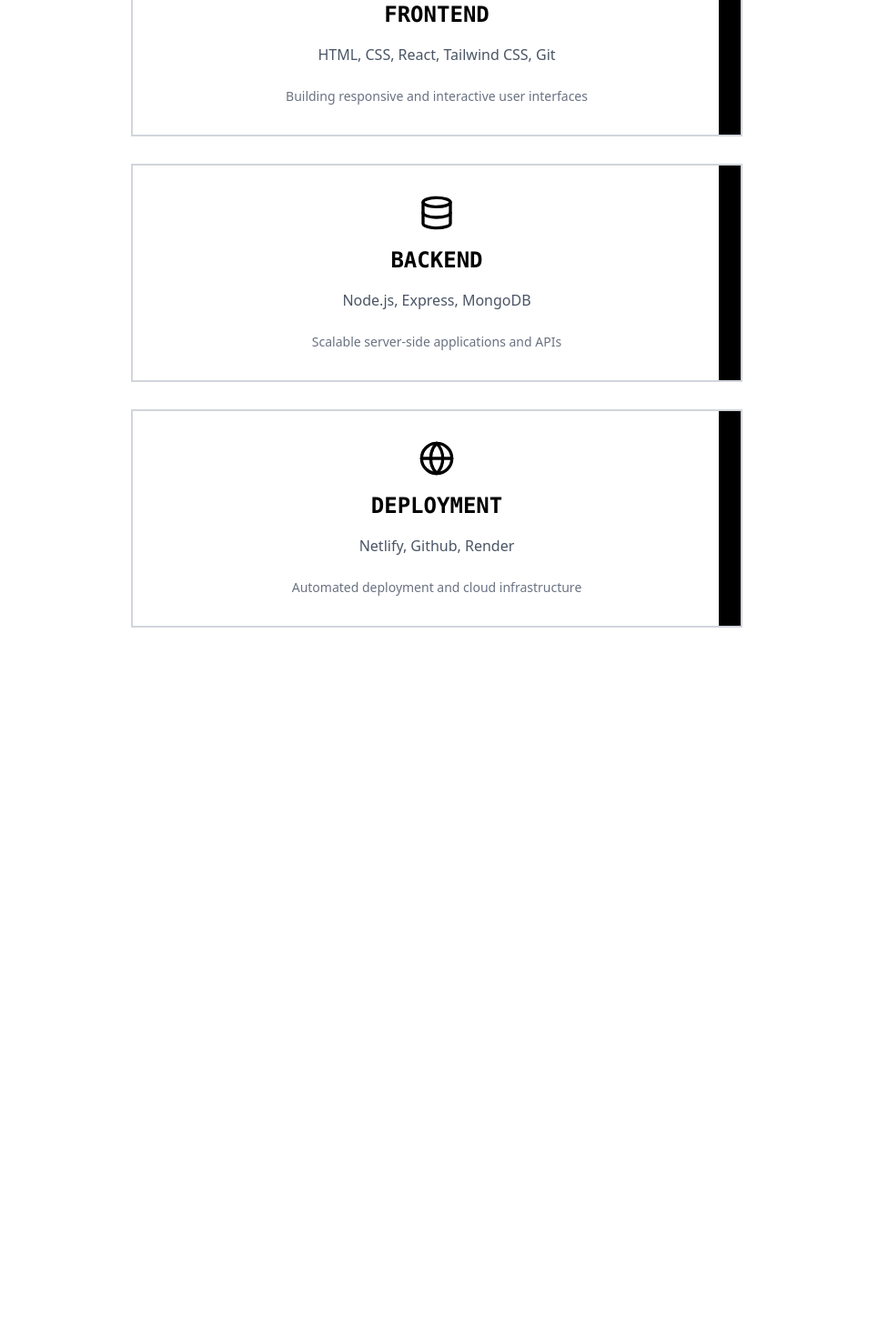
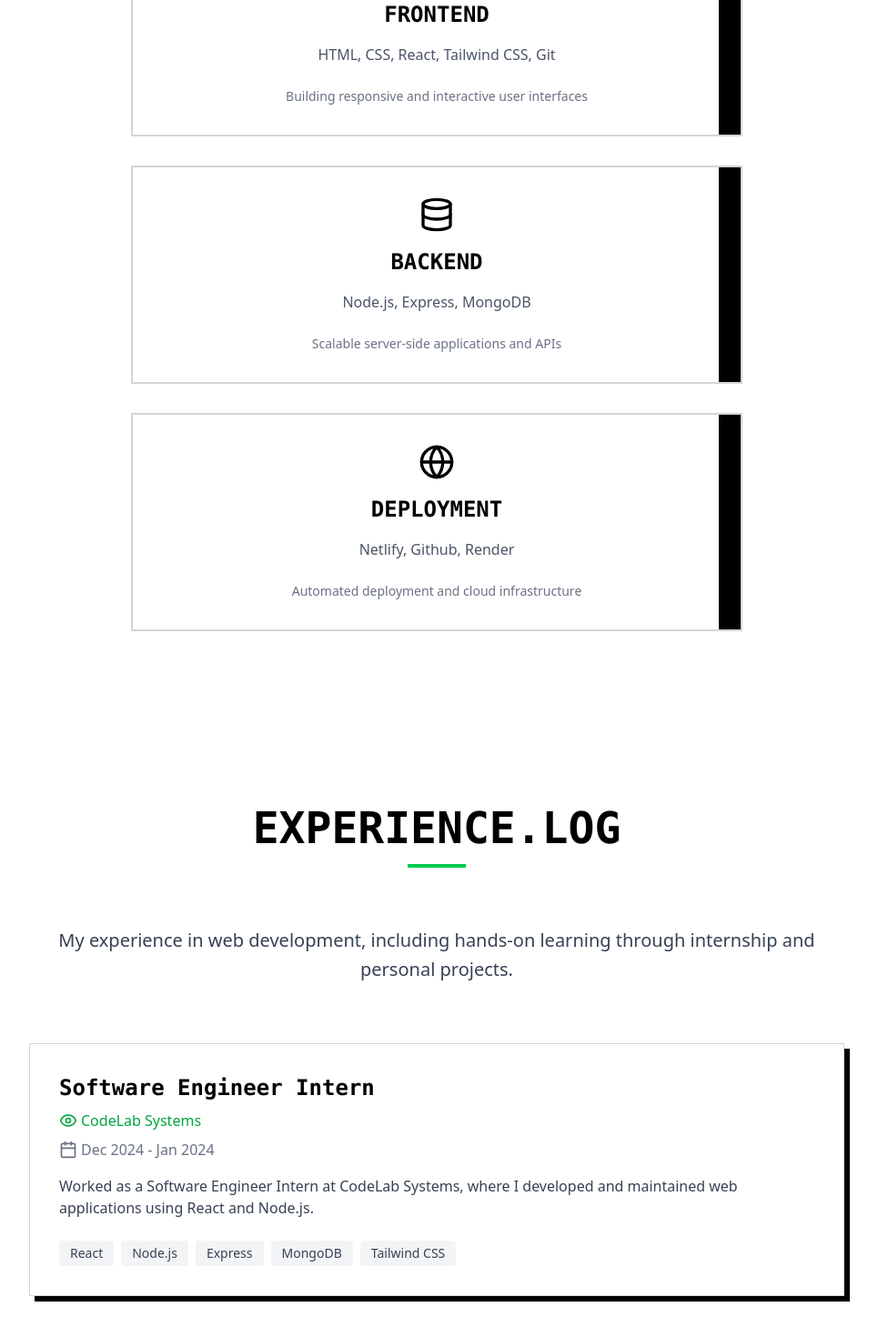
Before and after one commit to manishSshetty/MyPortfolio, a React (Vite) app: page / in a window 1280 px wide. Shown: the part 1312-2782 px from the top of the page at 91% size, without its empty margins (160-1125 px from the left). Before the commit the page ends 2066 px from the top, so only its background shows below. Built offline with nearby package versions, Linux system fonts and the light colour scheme.

Commit message:
Add Experience page design

```diff
--- a/src/App.jsx
+++ b/src/App.jsx
@@ -1,12 +1,14 @@
 import React from 'react'
 import Home from './pages/Home'
 import About from './pages/About'
+import Experience from './pages/Experience'
 
 const App = () => {
   return (
     <div>
     <Home/>
     <About/>
+    <Experience/>
     </div>
   )
 }
--- a/src/Components/Header.jsx
+++ b/src/Components/Header.jsx
@@ -8,7 +8,7 @@ const Header = () => {
         <h1 className="text-base sm:text-lg md:text-xl lg:text-2xl font-mono font-bold tracking-wide">
           PORTFOLIO.EXE
         </h1>
-        <button className="flex flex-col gap-0.5 sm:gap-1 p-2 sm:p-2.5 md:p-3">
+        <button className="flex flex-col gap-0.5 sm:gap-1 p-2 sm:p-2.5 md:p-3 cursor-pointer">
          <Menu />
         </button>
       </div>
--- a/src/pages/About.jsx
+++ b/src/pages/About.jsx
@@ -1,20 +1,15 @@
 import React from "react";
-import Header from "../Components/Header";
 import { Code, Database, Globe } from "lucide-react";
 
 const About = () => {
   return (
-    <div>
-      <div className="min-h-screen bg-white relative">
-        <main className="relative z-10 px-4 md:px-6 pt-24 md:pt-32 pb-16">
-
+    <main className="min-h-screen bg-white px-4 md:px-6 pt-24 md:pt-32 pb-16">
       <div className="text-center mb-16">
         <h1 className="text-3xl sm:text-4xl md:text-5xl font-mono font-bold mb-4">
           ABOUT.TXT
         </h1>
         <div className="w-16 h-1 bg-green-500 mx-auto"></div>
       </div>
-
 
       <div className="max-w-4xl mx-auto text-center mb-16">
         <p className="text-base sm:text-lg md:text-xl text-gray-700 leading-relaxed">
@@ -24,68 +19,39 @@ const About = () => {
         </p>
       </div>
 
-          <div className="max-w-2xl mx-auto">
+      <div className="max-w-2xl mx-auto space-y-8">
         <div className="bg-white border-2 border-gray-300 p-8 relative hover:bg-gray-50 cursor-pointer">
-
           <div className="absolute top-0 right-0 w-6 h-full bg-black"></div>
-
           <div className="text-center">
-                <div className="text-4xl flex flex-col items-center justify-center mb-4">
-                  <Code size={40} />
-                </div>
-
+            <Code size={40} className="mx-auto mb-4" />
             <h2 className="text-2xl font-mono font-bold mb-4">FRONTEND</h2>
-
             <p className="text-gray-600 mb-6">
               HTML, CSS, React, Tailwind CSS, Git
             </p>
-
             <p className="text-sm text-gray-500">
               Building responsive and interactive user interfaces
             </p>
           </div>
         </div>
-          </div>
 
-          <div className="max-w-2xl mx-auto mt-[30px] ">
         <div className="bg-white border-2 border-gray-300 p-8 relative hover:bg-gray-50 cursor-pointer">
-
           <div className="absolute top-0 right-0 w-6 h-full bg-black"></div>
-
-              <div className="text-center flex flex-col items-center justify-center ">
-
-                <div className="text-4xl mb-4">
-                  <Database size={40} />
-                </div>
-
+          <div className="text-center">
+            <Database size={40} className="mx-auto mb-4" />
             <h2 className="text-2xl font-mono font-bold mb-4">BACKEND</h2>
-
             <p className="text-gray-600 mb-6">Node.js, Express, MongoDB</p>
-
             <p className="text-sm text-gray-500">
               Scalable server-side applications and APIs
             </p>
           </div>
         </div>
-          </div>
 
-          <div className="max-w-2xl mx-auto mt-[30px]">
         <div className="bg-white border-2 border-gray-300 p-8 relative hover:bg-gray-50 cursor-pointer">
-
           <div className="absolute top-0 right-0 w-6 h-full bg-black"></div>
-
-              <div className="text-center flex flex-col items-center justify-center">
-
-                <div className="text-4xl mb-4">
-                  <Globe size={40} />
-                </div>
-
-                <h2 className="text-2xl font-mono font-bold mb-4">
-                  DEPLOYMENT
-                </h2>
-
+          <div className="text-center">
+            <Globe size={40} className="mx-auto mb-4" />
+            <h2 className="text-2xl font-mono font-bold mb-4">DEPLOYMENT</h2>
             <p className="text-gray-600 mb-6">Netlify, Github, Render</p>
-
             <p className="text-sm text-gray-500">
               Automated deployment and cloud infrastructure
             </p>
@@ -93,8 +59,6 @@ const About = () => {
         </div>
       </div>
     </main>
-      </div>
-    </div>
   );
 };
 
--- /dev/null
+++ b/src/pages/Experience.jsx
@@ -0,0 +1,75 @@
+import { Calendar, Eye } from "lucide-react";
+import React from "react";
+
+const Experience = () => {
+  return (
+    <div className="min-h-screen bg-white">
+      <main className="px-4 md:px-6 pt-24 md:pt-32 pb-16">
+        <div className="text-center mb-16">
+          <h1 className="text-3xl sm:text-4xl md:text-5xl font-mono font-bold mb-4">
+            EXPERIENCE.LOG
+          </h1>
+          <div className="w-16 h-1 bg-green-500 mx-auto"></div>
+        </div>
+
+        <div className="max-w-4xl mx-auto text-center mb-16">
+          <p className="text-base sm:text-lg md:text-xl text-gray-700 leading-relaxed">
+            My experience in web development, including hands-on learning
+            through internship and personal projects.
+          </p>
+        </div>
+
+        <div className="max-w-4xl mx-auto">
+          <div className="bg-white hover:bg-gray-50 border border-gray-300 p-8 w-full shadow-[6px_6px_0px_#000000]">
+            <h3 className="text-2xl font-mono font-bold mb-2">
+              Software Engineer Intern
+            </h3>
+
+            <a
+              href="https://codelabsystems.in/"
+              target="_blank"
+              rel="noopener noreferrer"
+              className="flex items-center text-green-600 mb-2 gap-1 transition-colors duration-200 hover:text-green-800 hover:underline"
+            >
+              <Eye className="w-5 h-5" />
+              CodeLab Systems
+            </a>
+
+            <div className="flex items-center text-gray-500 mb-4 gap-1">
+              <Calendar className="w-5 h-5"/>
+              Dec 2024 - Jan 2024
+            </div>
+
+            <p className="text-gray-700 mb-6">
+              Worked as a Software Engineer Intern at CodeLab Systems, where I
+              developed and maintained web applications using React and Node.js.
+            </p>
+
+            <div className="flex flex-wrap gap-2">
+              <span className="px-3 py-1 bg-gray-100 text-gray-700 text-sm rounded">
+                React
+              </span>
+              <span
+                className="px-3 py-1 bg-gray-100 text-gray-700 text-sm
+              rounded"
+              >
+                Node.js
+              </span>
+              <span className="px-3 py-1 bg-gray-100 text-gray-700 text-sm rounded">
+                Express
+              </span>
+              <span className="px-3 py-1 bg-gray-100 text-gray-700 text-sm rounded">
+                MongoDB
+              </span>
+              <span className="px-3 py-1 bg-gray-100 text-gray-700 text-sm rounded">
+                Tailwind CSS
+              </span>
+            </div>
+          </div>
+        </div>
+      </main>
+    </div>
+  );
+};
+
+export default Experience;
--- a/src/pages/Home.jsx
+++ b/src/pages/Home.jsx
@@ -38,22 +38,22 @@ const Home = () => {
         </div>
 
         <div className="flex flex-col sm:flex-row gap-4 justify-center mb-16">
-          <button className="bg-black text-white px-8 py-3 font-mono hover:bg-gray-800">
+          <button className="bg-black text-white px-8 py-3 font-mono hover:bg-gray-800 cursor-pointer">
             VIEW PROJECTS
           </button>
-          <button className="border border-gray-400 px-8 py-3 font-mono hover:bg-gray-50">
+          <button className="border border-gray-400 px-8 py-3 font-mono hover:bg-gray-50 cursor-pointer">
             DOWNLOAD CV
           </button>
         </div>
 
         <div className="flex gap-6 justify-center mb-8">
-          <button className="border-2 border-gray-400 p-3 hover:bg-gray-50">
+          <button className="border-2 border-gray-400 p-3 hover:bg-gray-50 cursor-pointer">
             <Github />
           </button>
-          <button className="border-2 border-gray-400 p-3 hover:bg-gray-50">
+          <button className="border-2 border-gray-400 p-3 hover:bg-gray-50 cursor-pointer">
             <Linkedin />
           </button>
-          <button className="border-2 border-gray-400 p-3 hover:bg-gray-50">
+          <button className="border-2 border-gray-400 p-3 hover:bg-gray-50 cursor-pointer">
             <Mail />
           </button>
         </div>
@@ -66,7 +66,7 @@ const Home = () => {
       </footer>
 
       <div className="absolute bottom-6 left-1/2 transform -translate-x-1/2 z-10">
-        <button className="border-2 border-gray-400 p-3 hover:bg-gray-50 rounded-full animate-bounce">
+        <button className="border-2 border-gray-400 p-3 hover:bg-gray-50 rounded-full animate-bounce cursor-pointer">
           <ArrowDown />
         </button>
       </div>
```
Lines whose indentation alone changed are shown as unchanged.
